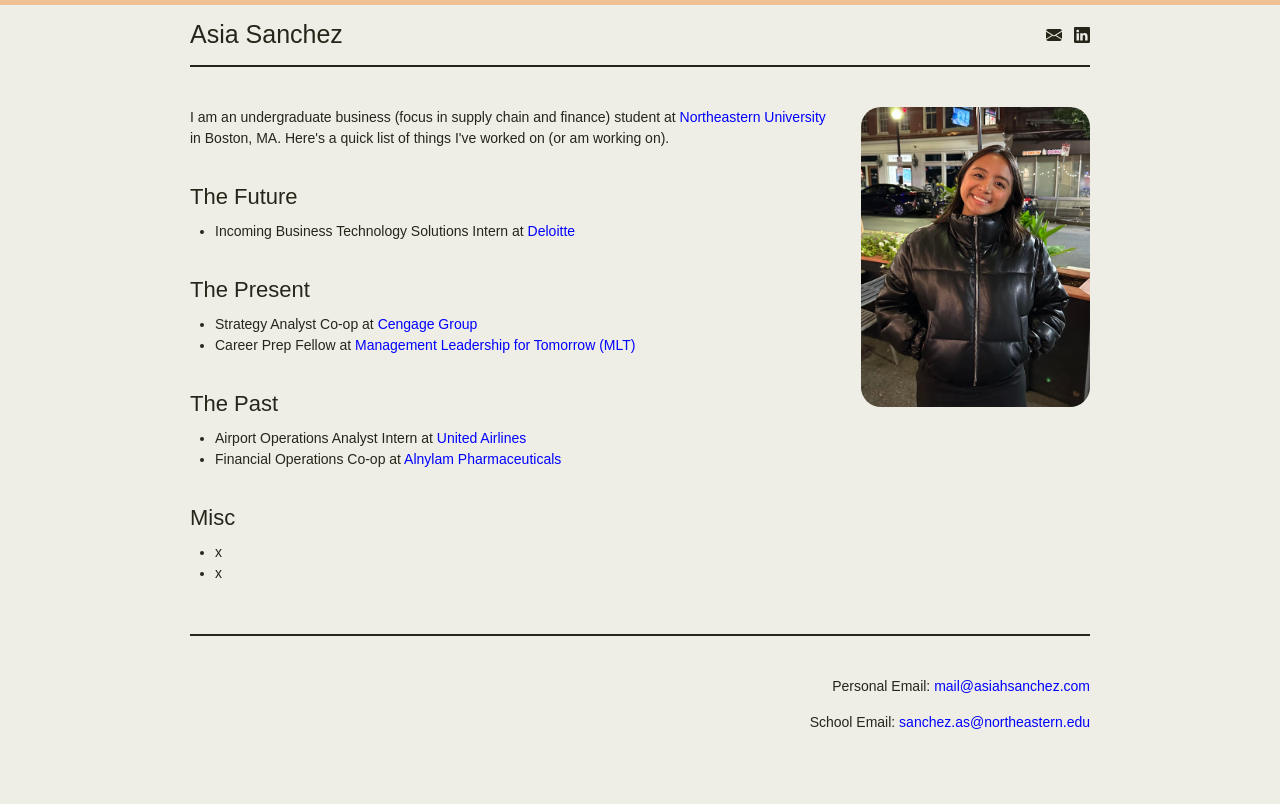
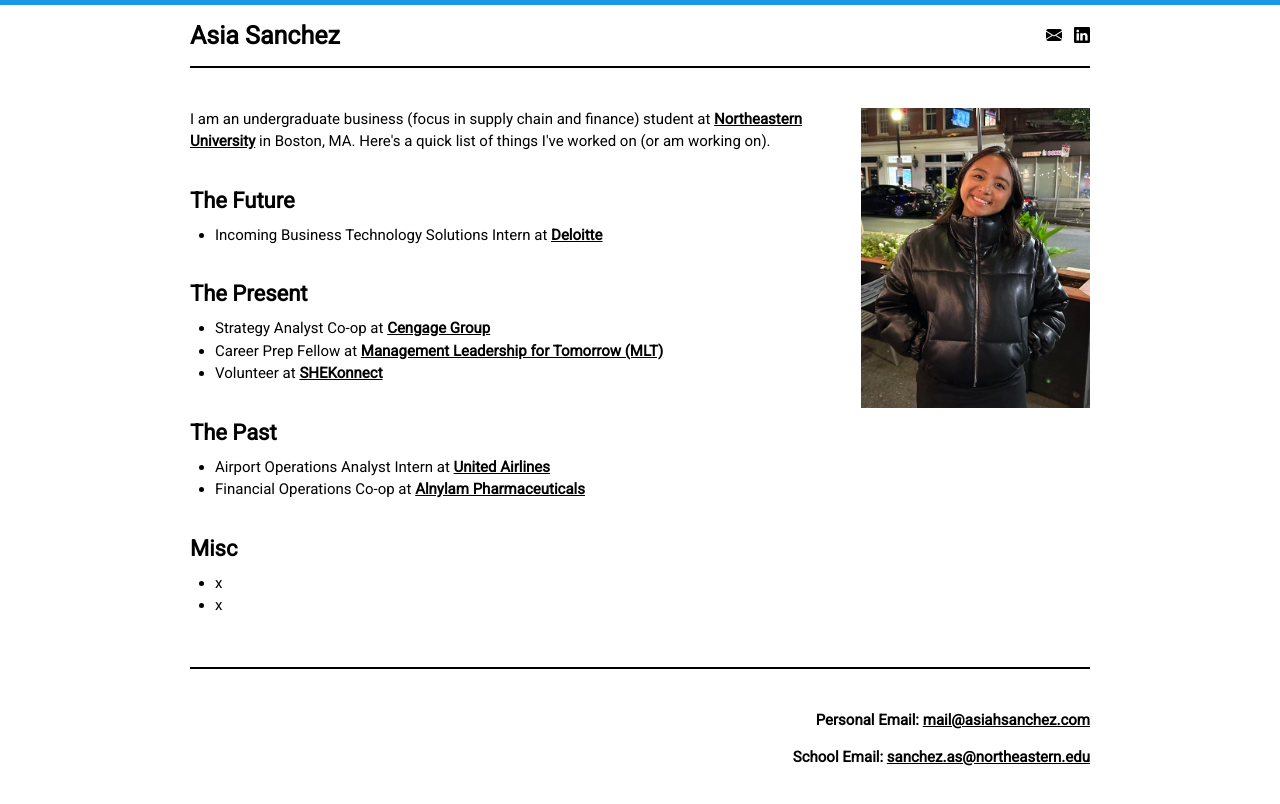
Before and after one commit to jaiamin/jaiamin.github.io, a plain HTML site: page index.html in a window 1280 px wide. Drawn offline with Linux system fonts and the light colour scheme.

Commit message:
Update styling

```diff
--- a/index.html
+++ b/index.html
@@ -6,25 +6,26 @@
 <meta name="viewport" content="width=device-width, initial-scale=1, shrink-to-fit=no">
 <title>Asia Sanchez</title>
 <style>
-:root { --text:#252519; --link:blue }
-html { margin:5px 20px 0 20px; background:#efeee6; color:var(--text); font-family:sans-serif }
+:root { --text:black; --link:black }
+html { margin:5px 20px 0 20px; background:white; color:var(--text); font-family:"Roboto", Arial, Helvetica, sans-serif }
 body { margin:0 auto; width:900px }
-img { float:right; margin:0 0 25px 25px; border-radius: 20px; }
-h2 { margin-top:35px; margin-bottom:-5px; font-size:22px; font-weight:400 }
+img { float:right; margin:0 0 25px 25px }
+h2 { margin-top:35px; margin-bottom:-5px; font-size:22px; font-weight:700 }
 li { margin-left:-15px }
-p, li, a { line-height:1.5; margin-top:0; font-size:14px; font-weight:100 }
+p, li, a { line-height:1.5; margin-top:0; font-size:15px; font-weight:500 }
 hr { border:0.5px var(--text) solid; margin-bottom:40px; margin-top:0 }
 h1 { margin:0 0 3px 0; display:inline-block } h1:hover { text-decoration:underline }
-a { text-decoration: none; color:var(--link); } a:hover { text-decoration:underline; color:var(--text) }
+a { text-decoration: underline; color:var(--link); font-weight:600 } a:hover { text-decoration:underline; color:var(--text) }
 .top-links { color:var(--text); cursor:pointer }
 @media only screen and (max-width: 940px) { body { width: 100% } }
 </style>
+<link rel="stylesheet" href="https://fonts.googleapis.com/css?family=Roboto">
 </head>
 <header>
-<div style="position:absolute; top:0; left:0; background:#f0c095; width:100%; height:5px"></div>
+<div style="position:absolute; top:0; left:0; background:#1998e7; width:100%; height:5px"></div>
 
 <div style="display:flex; align-items:center; justify-content:space-between;">
-<h1><a href="/" style="text-decoration:none; font-weight:400; font-size:25px; color:var(--text)">Asia Sanchez</a></h1>
+<h1><a href="/" style="text-decoration:none; font-weight:400; font-size:25px; color:var(--text)"><b>Asia Sanchez</b></a></h1>
 <ul style="display:flex; list-style:none; gap:27px; margin-top:22px">
 <li><a class="top-links" href="mailto:sanchez.as@northeastern.edu"><svg xmlns="http://www.w3.org/2000/svg" width="16" height="16" fill="currentColor" class="bi bi-envelope-fill" viewBox="0 0 16 16"><path d="M.05 3.555A2 2 0 0 1 2 2h12a2 2 0 0 1 1.95 1.555L8 8.414.05 3.555ZM0 4.697v7.104l5.803-3.558zM6.761 8.83l-6.57 4.027A2 2 0 0 0 2 14h12a2 2 0 0 0 1.808-1.144l-6.57-4.027L8 9.586l-1.239-.757Zm3.436-.586L16 11.801V4.697l-5.803 3.546Z"/></svg></a></li>
 <li><a class="top-links" href="https://www.linkedin.com/in/asiasanchez03/" target="_blank"><svg xmlns="http://www.w3.org/2000/svg" width="16" height="16" fill="currentColor" class="bi bi-linkedin" viewBox="0 0 16 16"><path d="M0 1.146C0 .513.526 0 1.175 0h13.65C15.474 0 16 .513 16 1.146v13.708c0 .633-.526 1.146-1.175 1.146H1.175C.526 16 0 15.487 0 14.854V1.146zm4.943 12.248V6.169H2.542v7.225h2.401m-1.2-8.212c.837 0 1.358-.554 1.358-1.248-.015-.709-.52-1.248-1.342-1.248-.822 0-1.359.54-1.359 1.248 0 .694.521 1.248 1.327 1.248h.016zm4.908 8.212V9.359c0-.216.016-.432.08-.586.173-.431.568-.878 1.232-.878.869 0 1.216.662 1.216 1.634v3.865h2.401V9.25c0-2.22-1.184-3.252-2.764-3.252-1.274 0-1.845.7-2.165 1.193v.025h-.016a5.54 5.54 0 0 1 .016-.025V6.169h-2.4c.03.678 0 7.225 0 7.225h2.4"/></svg></a></li>
@@ -48,6 +49,7 @@ a { text-decoration: none; color:var(--link); } a:hover { text-decoration:underl
 <ul>
 <li>Strategy Analyst Co-op at <a href="https://www.cengagegroup.com/" target="_blank">Cengage Group</a></li>
 <li>Career Prep Fellow at <a href="https://mlt.org/" target="_blank">Management Leadership for Tomorrow (MLT)</a></li>
+<li>Volunteer at <a href="https://www.shekonnect.org/" target="_blank">SHEKonnect</a></li>
 </ul>
 
 <h2>The Past</h2>
@@ -65,7 +67,11 @@ a { text-decoration: none; color:var(--link); } a:hover { text-decoration:underl
 
 <footer style="margin-top:50px; margin-bottom:100px">
 <hr>
-<p style="float:right">Personal Email: <a href="mailto:mail@asiahsanchez.com">mail@asiahsanchez.com</a></p><br><br>
-<p style="float:right">School Email: <a href="mailto:sanchez.as@northeastern.edu">sanchez.as@northeastern.edu</a></p>
+<div style="clear:both">
+<p style="float:right"><b>Personal Email:</b> <a href="mailto:mail@asiahsanchez.com">mail@asiahsanchez.com</a></p><br>
+</div>
+<div style="clear:both">
+<p style="float:right"><b>School Email:</b> <a href="mailto:sanchez.as@northeastern.edu">sanchez.as@northeastern.edu</a></p>
+</div>
 </footer>
 </html>
```
